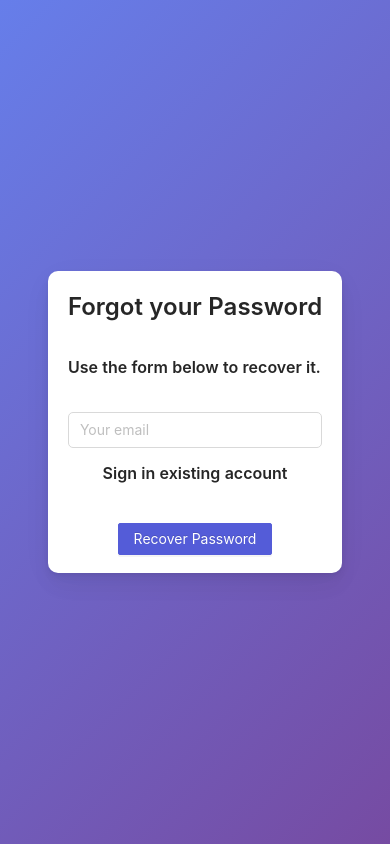
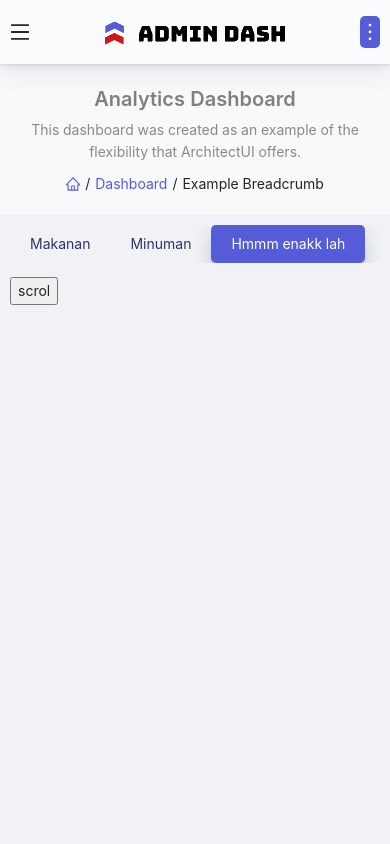
Before and after one commit to anaoktaa/admin-dashboard, a React app: page / in a window 390 px wide. Built offline with nearby package versions, Linux system fonts and the light colour scheme.

Commit message:
adding scroll to id tab panel

```diff
--- a/src/App.css
+++ b/src/App.css
@@ -9,7 +9,9 @@ body {    background-color: #f0f2f5;
     --header-height: 64px;
     --primary-color: #545cd8;
     --danger-color: #d92550;
-  }
+    --padding-md: 20px;
+    --padding-sm: 10px;
+}
 
 .flex-space-center  {
     display: flex;
@@ -116,6 +118,12 @@ a {
 }
 /*end styles for card*/
 
+/*Styles for app body container*/
+
+.app-body-container {
+    padding: var(--padding-md);
+}
+
 @media screen and (max-width: 1024px) {
     .app-theme-icon-wrapper {
         width: 10%;
@@ -170,4 +178,11 @@ a {
         width: 100%;
         transform: translateY(65px) translateX(0px);
     }
+
 }
+
+@media screen and (max-width: 425px) {
+    .app-body-container {
+        padding: var(--padding-sm);
+    }
+}
--- a/src/App.js
+++ b/src/App.js
@@ -24,19 +24,15 @@ import { selectFoldDrawer } from './redux/application/application.selectors';
 const App = ({ foldDrawer }) => {
     return (
         <div className='app'>
-            <ForgotPasswordBoxed/>
-            {/* <ForgotPassword/> */}
-            {/* <SignupBoxed/> */}
-            {/* <SignupPage/> */}
-            {/* <SigninPage/> */}
-            {/* <SigninBoxedPage/> */}
-            {/* <CustomDrawer />
+            <CustomDrawer />
             <CustomHeader/>
             <FloatingMenuHeader/>
             <div className={`content-container ${foldDrawer ? 'content-fold-close' : 'content-fold-open'}`}>
                 <CustomBreadcrumb/>
-                <CustomTabs/>
-            </div> */}
+                <div className='app-body-container'>
+                    <CustomTabs/>
+                </div>
+            </div>
         </div>
     )
 };
--- a/src/components/custom-header/custom-header.styles.css
+++ b/src/components/custom-header/custom-header.styles.css
@@ -133,3 +133,15 @@
         display: block;
     }
 }
+
+@media screen and (max-width: 425px) {
+    .header-styles-drawer-open {
+        padding-left: 10px;
+    }
+
+    .header-styles-container {
+        padding-right: 10px;
+    }
+
+
+}
--- a/src/components/custom-tabs-wrapper/custom-tabs-wrapper.component.js
+++ b/src/components/custom-tabs-wrapper/custom-tabs-wrapper.component.js
@@ -1,11 +1,14 @@
-import React, { useEffect, useState } from 'react';
+import React, { useEffect, useState, useRef } from 'react';
+
+import withWindowResize from '../with-window-resize/with-window-resize.component';
 
 import './custom-tabs-wrapper.styles.css';
 
-const CustomTabsWrapper = ({ children, ...props }) => {
+const CustomTabsWrapper = ({ actualSize, children, ...props }) => {
     const [ activeKey, setActiveKey ] = useState(null);
     const [ width, setWidth ] = useState(0);
     const [ left, setLeft ] = useState(0);
+    const ref = useRef(null);
 
     const findActualLeft = (nodes, currentActiveNode) => {
         //Finding width
@@ -42,6 +45,15 @@ const CustomTabsWrapper = ({ children, ...props }) => {
         getClassName();
     }, []);
 
+
+    useEffect(() => {
+        const handleShowArrowTab = () => {
+            console.log('ACTUAL SIZE', actualSize.width);
+        }
+
+        handleShowArrowTab();
+    }, [actualSize.width]);
+
     const handleChooseActiveTab = event => {
         let target = event.target;
         let li = target.closest('li');
@@ -60,17 +72,35 @@ const CustomTabsWrapper = ({ children, ...props }) => {
         findActualLeft(nodes, li);
     }
 
+    const handleScrolTab = () => {
+        inputRef.current[7].scrollIntoView({
+            behavior: 'smooth',
+            block: 'start',
+        });
+    }
+    const inputRef = useRef([]);
+
     return (
         <div>
             <ul
+                ref={ref}
                 onClick={handleChooseActiveTab}
                 id='regular-tabs'
                 name='regular-tabs'
                 className='tabs-container'
                 {...props}>
-                {children}
+                {children.map((child) => (
+                    <li
+                        key={child.props['data-key']}
+                        data-key={child.props['data-key']}
+                        className='tab-panel'
+                        ref={el => inputRef.current[child.props['data-key']] = el}>
+                        {child.props.title}
+                    </li>
+                ))}
                 <div style={{width: `${width}px`, left: `${left}px`}} className='tab-active-overlay'></div>
             </ul>
+            <button onClick={handleScrolTab}> scrol </button>
             {children.map((item, index) => {
                 if (Number(index) === Number(activeKey)) {
                     return (
@@ -84,4 +114,4 @@ const CustomTabsWrapper = ({ children, ...props }) => {
     )
 };
 
-export default CustomTabsWrapper;
+export default withWindowResize(CustomTabsWrapper);
--- a/src/components/custom-tabs-wrapper/custom-tabs-wrapper.styles.css
+++ b/src/components/custom-tabs-wrapper/custom-tabs-wrapper.styles.css
@@ -6,8 +6,20 @@
     position: relative;
     top: 0;
     padding-left: 0;
-    min-width: 100%;
+    overflow: scroll;
+    width: 100%;
+    scrollbar-width: none;  /* Firefox */
 
+}
+
+/* Hide scrollbar for Chrome, Safari and Opera */
+.tabs-container::-webkit-scrollbar {
+    display: none;
+}
+
+.tabs-container li {
+    display: block;
+    white-space: nowrap;
 }
 
 .tab-active-overlay  {
--- a/src/components/custom-tabs/custom-tabs.component.js
+++ b/src/components/custom-tabs/custom-tabs.component.js
@@ -21,6 +21,19 @@ const CustomTabs = () => {
             <CustomTabPanel data-key='4' title='Aduh apalahh ini ya kan '>
 
             </CustomTabPanel>
+            <CustomTabPanel data-key='5' title='Makanan'>
+                <h1>Ini adalah makanan yang kamu suka</h1>
+                <h2>Makanan ini sungguh enak sekali laah</h2>
+            </CustomTabPanel>
+            <CustomTabPanel data-key='6' title='Minuman'>
+                <h3>Kalo ini isi tab k2  ishh gak tau gimana yaa</h3>
+            </CustomTabPanel>
+            <CustomTabPanel data-key='7' title='Hmmm enakk lah'>
+
+            </CustomTabPanel>
+            <CustomTabPanel data-key='8' title='Aduh apalahh ini ya kan '>
+
+            </CustomTabPanel>
         </CustomTabsWrapper>
     )
 };
--- a/src/components/floating-menu-header/floating-menu-header.styles.css
+++ b/src/components/floating-menu-header/floating-menu-header.styles.css
@@ -58,11 +58,16 @@
         justify-content: flex-start;
         padding: 0 10px;
     }
+
+    .floating-menu-container {
+        width: 98%;
+    }
+
 }
 
 @media screen and (max-width: 425px) {
     .floating-menu-wrapper {
-        width: 90%;
+        width: 98%;
         justify-content: flex-start;
     }
 }
--- a/src/pages/forgot-password-boxed/forgot-password-boxed.component.js
+++ b/src/pages/forgot-password-boxed/forgot-password-boxed.component.js
@@ -1,6 +1,6 @@
 import React from 'react';
 
-import { Typography, Form, Input, Checkbox, Button  } from 'antd';
+import { Typography, Form, Input, Button  } from 'antd';
 
 const { Title } = Typography;
 
@@ -8,7 +8,7 @@ const { Title } = Typography;
 const ForgotPasswordBoxed = () => {
     return (
         <div className='signin-boxed-container'>
-            <div className='signin-page-logo'/>
+            <div className='signin-page-logo-white'/>
             <div className='card-container '>
                 <Form
                     name="basic"
--- a/src/pages/forgot-password/forgot-password.component.js
+++ b/src/pages/forgot-password/forgot-password.component.js
@@ -1,6 +1,6 @@
 import React from 'react';
 
-import { Carousel, Typography, Form, Input, Checkbox, Button  } from 'antd';
+import { Carousel, Typography, Form, Input, Button  } from 'antd';
 
 import './forgot-password.styles.css';
 
--- a/src/pages/signin-boxed/signin-boxed.component.js
+++ b/src/pages/signin-boxed/signin-boxed.component.js
@@ -8,7 +8,7 @@ const { Title } = Typography;
 const SigninBoxedPage = () => {
     return (
         <div className='signin-boxed-container'>
-            <div className='signin-page-logo'/>
+            <div className='signin-page-logo-white'/>
             <div className='card-container '>
                 <Form
                     name="basic"
```
Also changed, not shown: src/pages/signin/signin.styles.css (+10 -0 lines), src/assets/logo/admin-dash-grey.png (added).
